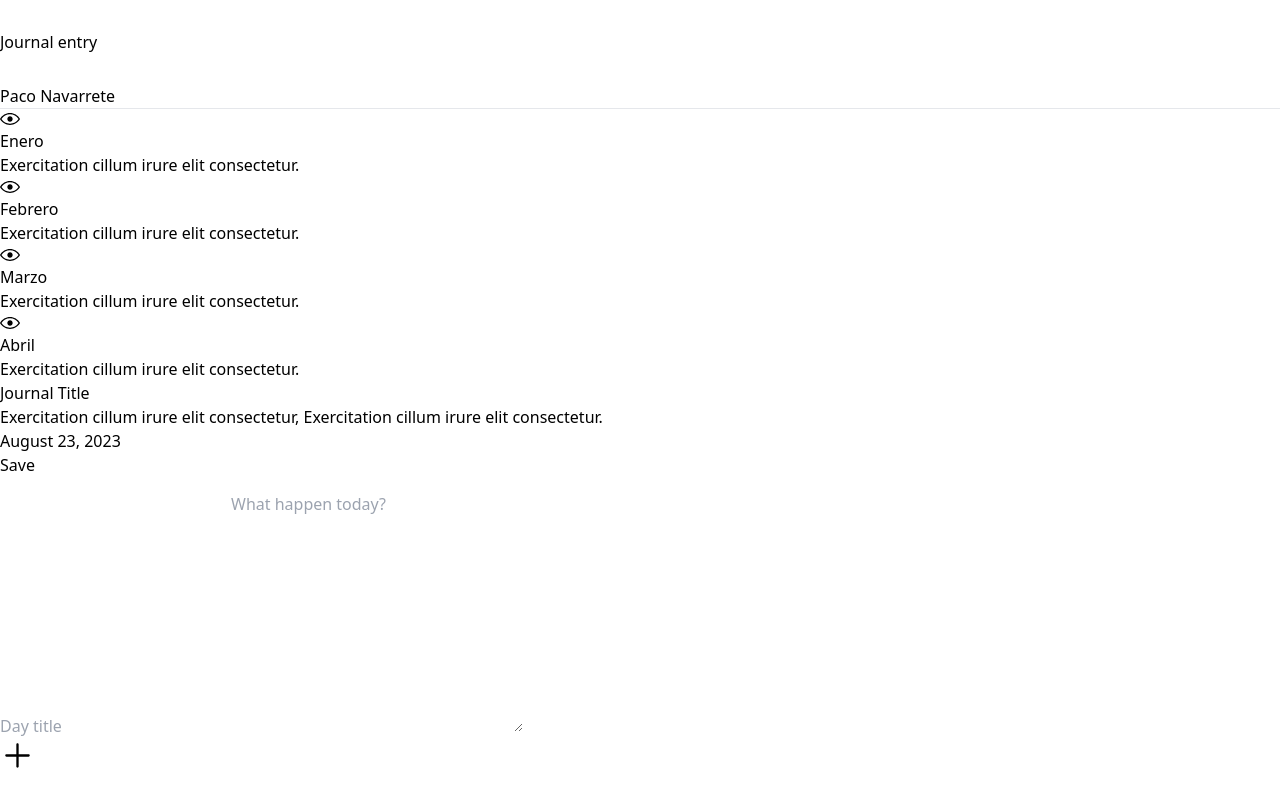
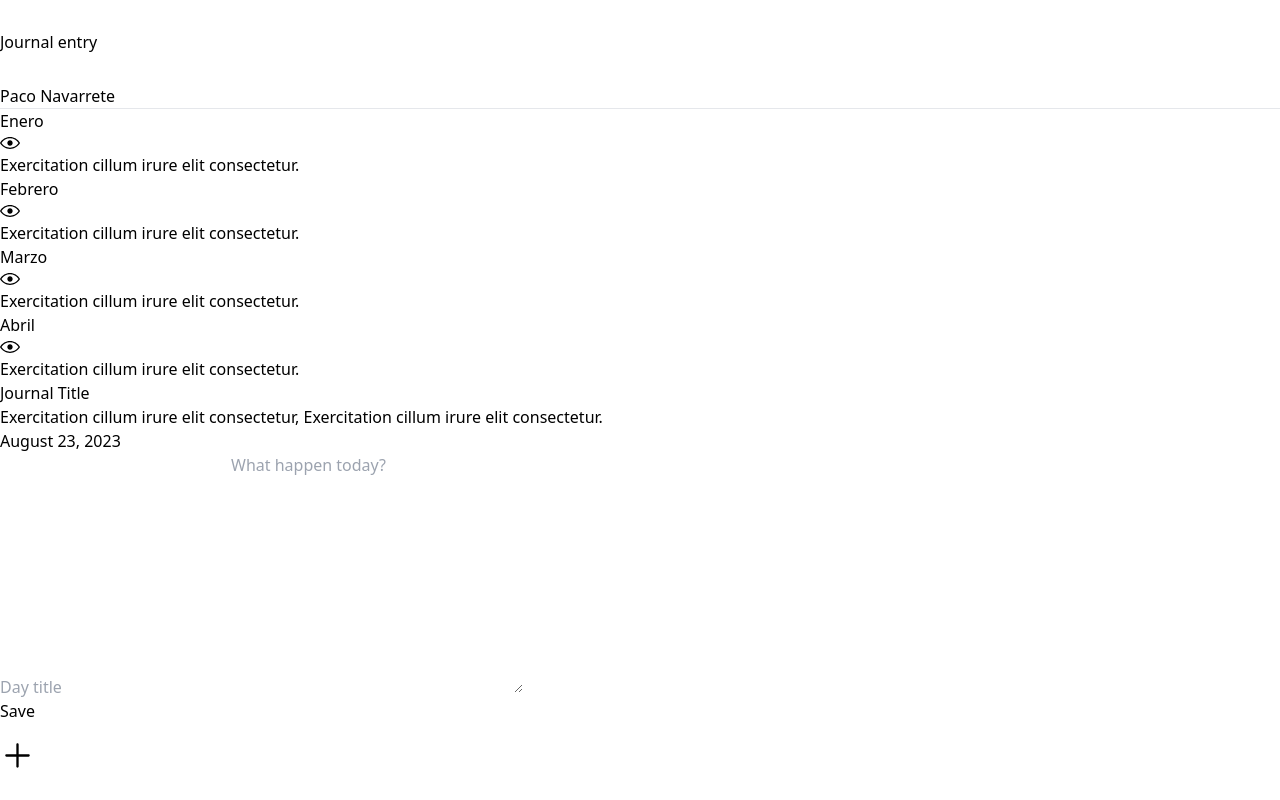
Before and after one commit to PacoNavarrete/journal-app, a React app: page / in a window 1280 px wide. Built offline with nearby package versions, Linux system fonts and the light colour scheme; the HTML template or start-up script is replaced by a standard one.

Commit message:
change: new journal day entry button, from top to bottom.

```diff
--- a/src/journal/component/SideBar.jsx
+++ b/src/journal/component/SideBar.jsx
@@ -19,16 +19,16 @@ const tempData = [
 
 export const SideBar = () => {
   return (
-    <div className='min-w-[300px] h-screen bg-white'>
-      <h5>Paco Navarrete</h5>
+    <div className='min-w-[300px] min-h-[800px] h-auto bg-white border-2 border-black rounded-md p-5'>
+      <h5 className='text-xl mb-2'>Paco Navarrete</h5>
       <hr />
       <div>
         {tempData.map((item) => (
           <div key={item.title}>
+            <h5>{item.title}</h5>
             <div>
-            <svg width="20" height="20" viewBox="0 0 15 15" fill="none" xmlns="http://www.w3.org/2000/svg"><path d="M7.5 11C4.80285 11 2.52952 9.62184 1.09622 7.50001C2.52952 5.37816 4.80285 4 7.5 4C10.1971 4 12.4705 5.37816 13.9038 7.50001C12.4705 9.62183 10.1971 11 7.5 11ZM7.5 3C4.30786 3 1.65639 4.70638 0.0760002 7.23501C-0.0253338 7.39715 -0.0253334 7.60288 0.0760014 7.76501C1.65639 10.2936 4.30786 12 7.5 12C10.6921 12 13.3436 10.2936 14.924 7.76501C15.0253 7.60288 15.0253 7.39715 14.924 7.23501C13.3436 4.70638 10.6921 3 7.5 3ZM7.5 9.5C8.60457 9.5 9.5 8.60457 9.5 7.5C9.5 6.39543 8.60457 5.5 7.5 5.5C6.39543 5.5 5.5 6.39543 5.5 7.5C5.5 8.60457 6.39543 9.5 7.5 9.5Z" fill="currentColor" fill-rule="evenodd" clip-rule="evenodd"></path></svg>
+              <svg width="20" height="20" viewBox="0 0 15 15" fill="none" xmlns="http://www.w3.org/2000/svg"><path d="M7.5 11C4.80285 11 2.52952 9.62184 1.09622 7.50001C2.52952 5.37816 4.80285 4 7.5 4C10.1971 4 12.4705 5.37816 13.9038 7.50001C12.4705 9.62183 10.1971 11 7.5 11ZM7.5 3C4.30786 3 1.65639 4.70638 0.0760002 7.23501C-0.0253338 7.39715 -0.0253334 7.60288 0.0760014 7.76501C1.65639 10.2936 4.30786 12 7.5 12C10.6921 12 13.3436 10.2936 14.924 7.76501C15.0253 7.60288 15.0253 7.39715 14.924 7.23501C13.3436 4.70638 10.6921 3 7.5 3ZM7.5 9.5C8.60457 9.5 9.5 8.60457 9.5 7.5C9.5 6.39543 8.60457 5.5 7.5 5.5C6.39543 5.5 5.5 6.39543 5.5 7.5C5.5 8.60457 6.39543 9.5 7.5 9.5Z" fill="currentColor" fill-rule="evenodd" clip-rule="evenodd"></path></svg>
             </div>
-            <h5>{item.title}</h5>
             <p>{item.description}</p>
           </div>
         ))}
--- a/src/journal/views/NoteView.jsx
+++ b/src/journal/views/NoteView.jsx
@@ -2,14 +2,14 @@ export const NoteView = () => {
   return (
     <div className="w-full h-full flex flex-col gap-5 items-start mb-2">
       <p className="text-lg mt-10"> August 23, 2023</p>
+      <div className="flex flex-col w-full gap-5">
+        <input type="text" placeholder='Day title' className=' outline-black border-2 h-10 rounded-md'/>
+        <textarea name="" placeholder='What happen today?' id="" cols="30" rows="10" className="outline-black border-2 rounded-md"></textarea>
+      </div>
       <button type='button' className=" flex items-center gap-2 px-2 bg-black">
         <p className="text-white text-lg">Save</p>
         <svg width="15" height="15" viewBox="0 0 15 15" fill="none" xmlns="http://www.w3.org/2000/svg"><path d="M11.4669 3.72684C11.7558 3.91574 11.8369 4.30308 11.648 4.59198L7.39799 11.092C7.29783 11.2452 7.13556 11.3467 6.95402 11.3699C6.77247 11.3931 6.58989 11.3355 6.45446 11.2124L3.70446 8.71241C3.44905 8.48022 3.43023 8.08494 3.66242 7.82953C3.89461 7.57412 4.28989 7.55529 4.5453 7.78749L6.75292 9.79441L10.6018 3.90792C10.7907 3.61902 11.178 3.53795 11.4669 3.72684Z" fill="white" fill-rule="evenodd" clip-rule="evenodd"></path></svg>
       </button>
-      <div className="flex flex-col w-full gap-5">
-        <input type="text" placeholder='Day title' className=' outline-black border-2 h-10 rounded-md'/>
-        <textarea name="" placeholder='What happen today?' id="" cols="30" rows="10" className="outline-black border-2 rounded-md"></textarea>
-      </div>
     </div>
   );
 };
```
